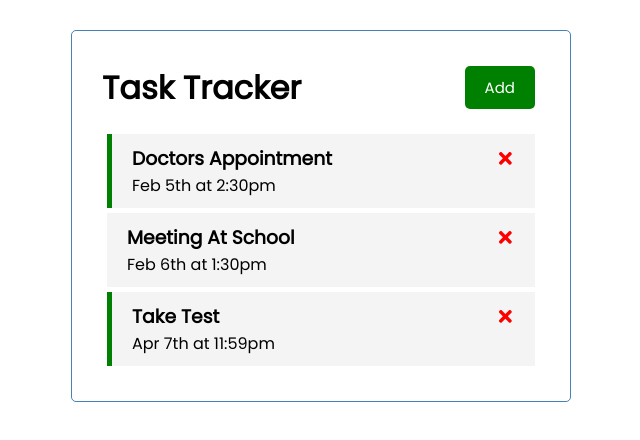
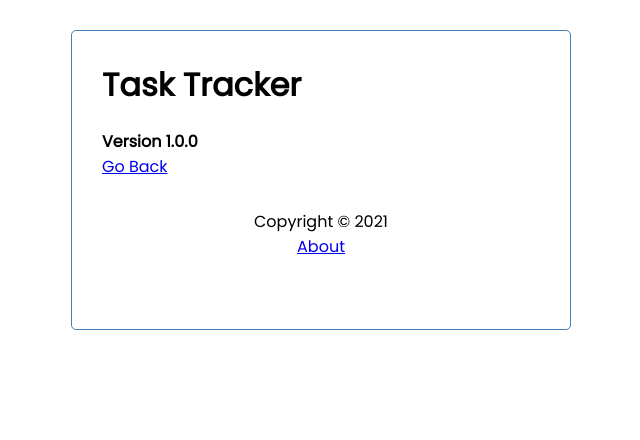
Before and after one commit to abu-git/react-task-tracker, a React (Create React App) app: page /about in a window 1280 px wide. Shown: the top 440 px of the page, without its empty margins (319-959 px from the left). Built offline with nearby package versions, Linux system fonts and the light colour scheme; data requests are answered from the project's data file.

Commit message:
routing done

```diff
--- a/package.json
+++ b/package.json
@@ -10,6 +10,7 @@
     "react": "^17.0.2",
     "react-dom": "^17.0.2",
     "react-icons": "^4.2.0",
+    "react-router-dom": "^5.2.0",
     "react-scripts": "4.0.3",
     "web-vitals": "^1.1.1"
   },
--- a/src/App.js
+++ b/src/App.js
@@ -1,7 +1,10 @@
 import { useState, useEffect } from 'react';
+import { BrowserRouter as Router, Route } from 'react-router-dom';
 import Header from './components/Header';
 import Tasks from './components/Tasks';
 import AddTask from './components/AddTask';
+import Footer from './components/Footer';
+import About from './components/About';
 
 function App() {
   const [showAddTask, setShowAddTask] = useState(false)
@@ -80,12 +83,23 @@
   }
 
   return (
-    <div className="container">
-      <Header onAdd={() => setShowAddTask(!showAddTask)} showAdd={showAddTask} />
-      {showAddTask && <AddTask onAdd={addTask} />}
-      {tasks.length > 0 ? <Tasks tasks={tasks} onToggle={toggleReminder}
-        onDelete={deleteTask} /> : ('No Tasks To Show')}
-    </div>
+    <Router>
+      <div className="container">
+        <Header onAdd={() => setShowAddTask(!showAddTask)} showAdd={showAddTask} />
+
+        <Route path='/' exact render={(props) => (
+          <>
+            {showAddTask && <AddTask onAdd={addTask} />}
+
+            {tasks.length > 0 ? <Tasks tasks={tasks} onToggle={toggleReminder}
+              onDelete={deleteTask} /> : ('No Tasks To Show')
+            }
+          </>
+        )}/>
+        <Route path='/about' component={About} />
+        <Footer />
+      </div>
+    </Router>
   );
 }
 
--- /dev/null
+++ b/src/components/About.js
@@ -0,0 +1,12 @@
+import { Link } from 'react-router-dom'
+
+const About = () => {
+    return (
+        <div>
+            <h4>Version 1.0.0</h4>
+            <Link to="/">Go Back</Link>
+        </div>
+    )
+}
+
+export default About
--- /dev/null
+++ b/src/components/Footer.js
@@ -0,0 +1,12 @@
+import { Link } from 'react-router-dom'
+
+const Footer = () => {
+    return (
+        <footer>
+            <p>Copyright &copy; 2021</p>
+            <Link to="/about">About</Link>
+        </footer>
+    )
+}
+
+export default Footer
--- a/src/components/Header.js
+++ b/src/components/Header.js
@@ -1,4 +1,5 @@
 import PropTypes from 'prop-types';
+import { useLocation } from 'react-router-dom';
 import Button from './Button';
 
 /* CSS in JS
@@ -11,10 +12,15 @@
 }*/
 
 const Header = ({ title, onAdd, showAdd }) => {
+    const location = useLocation()
+
     return (
         <header className='header'>
             <h1>{title}</h1>
-            <Button color={showAdd ? 'red' : 'green'} text={showAdd ? 'Close' : 'Add'} onClick={onAdd} />
+            {location.pathname === '/' && <Button color={showAdd ? 'red' : 'green'}
+                text={showAdd ? 'Close' : 'Add'}
+                onClick={onAdd}
+            />}
         </header>
     )
 }
```
Also changed, not shown: 1 other file (tests, documents, lock files or other folders).
